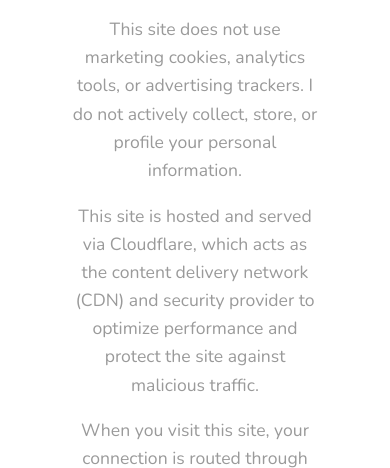
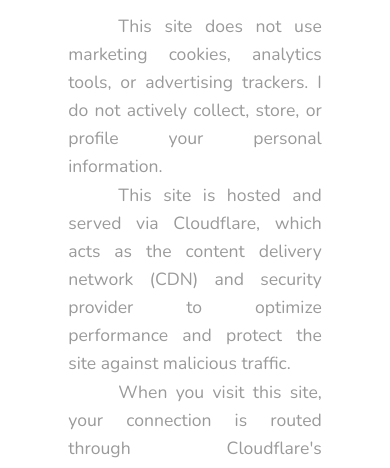
Before and after one commit to cerealtom/ithellmoore, a website: page privacy-policy.html in a window 390 px wide. Shown: the part 341-809 px from the top of the page. Drawn offline with Linux system fonts and the light colour scheme.

Commit message:
editing on mobile this way is very inefficient

```diff
--- a/privacy-policy.html
+++ b/privacy-policy.html
@@ -10,6 +10,14 @@
 		<link rel="stylesheet" type="text/css" href="index.css">
 		<link rel="shortcut icon" href="favicon.ico" >
 		<script src="https://kit.fontawesome.com/4c48511eec.js" crossorigin="anonymous"></script>
+		<style>
+			p {
+				margin: 0;
+				text-align: justify;
+				text-justify: inter-word;
+				text-indent: 50px;
+			}
+		</style>
 	</head>
 <body>
 	<header>
```
